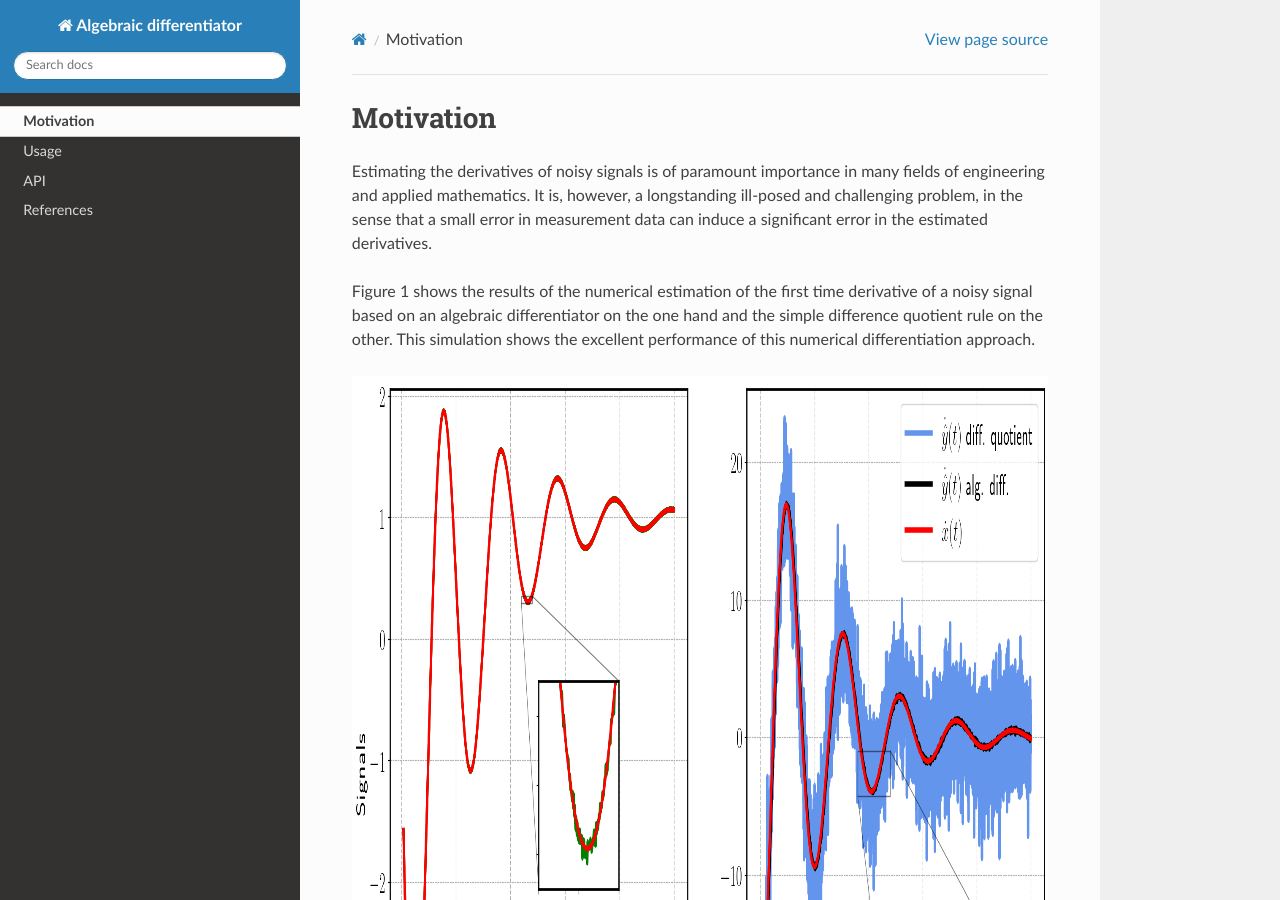
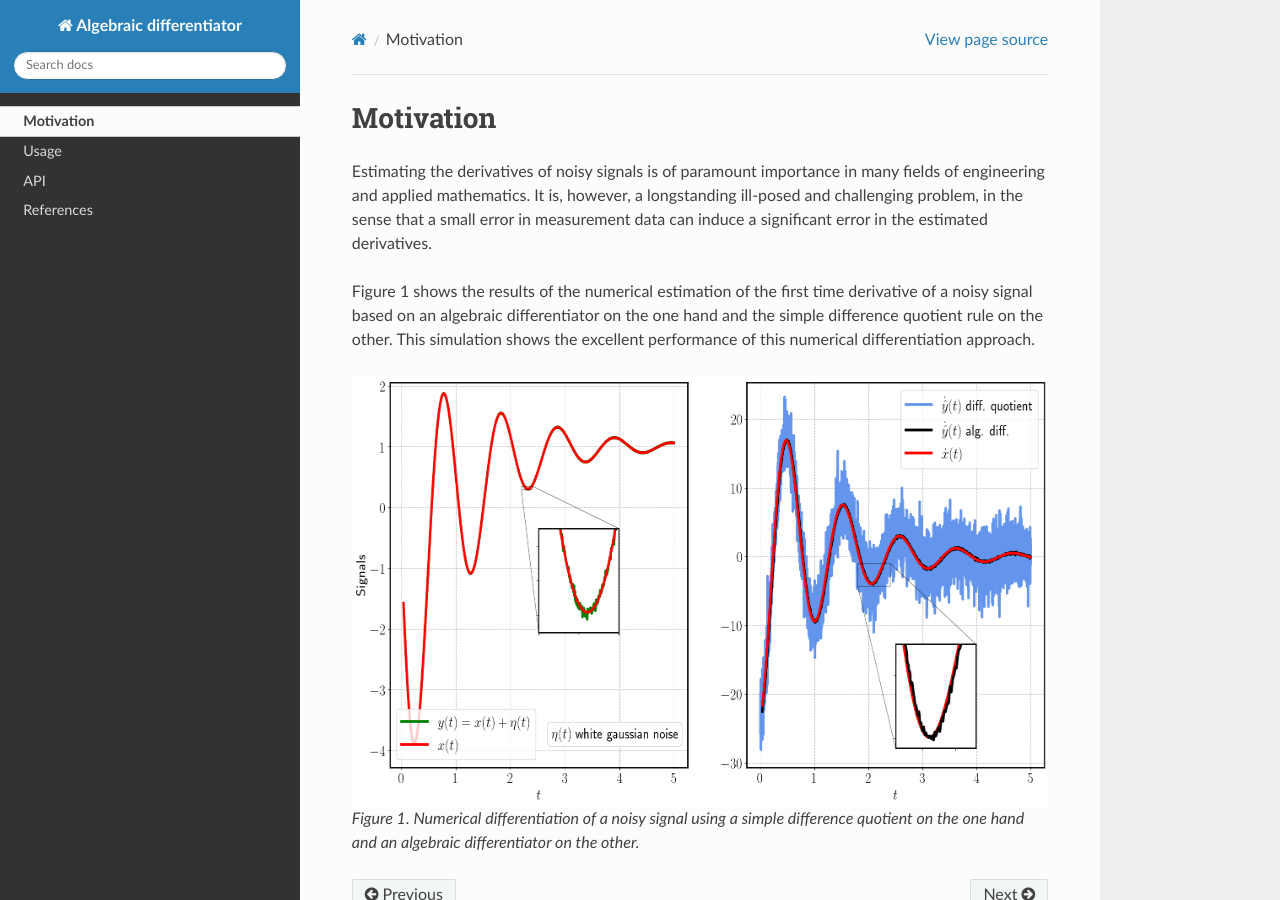
Before and after one commit to aothmane-control/Algebraic-differentiators, a Sphinx documentation site: the page built from docs/source/motivation.rst, in a window 1280 px wide and 900 px high. Built offline with Sphinx 7.4.7 and the Read the Docs theme 2.0.0, drawn with Linux system fonts in a browser that asks for light colours.

Commit message:
Changed scale image

```diff
--- a/docs/source/motivation.rst
+++ b/docs/source/motivation.rst
@@ -6,7 +6,7 @@ Estimating the derivatives of noisy signals is of paramount importance in many f
 Figure 1 shows the results of the numerical estimation of the first time derivative of a noisy signal based on an algebraic differentiator on the one hand and the simple difference quotient rule on the other. This simulation shows the excellent performance of this numerical differentiation approach.
 
 .. figure:: motivationAlgDiff.png
-   :scale: 100 %
+   :scale: 50 %
    :alt: Numerical differentiation of a noisy signal
 
    Figure 1. Numerical differentiation of a noisy signal using a simple difference quotient on the one hand and an algebraic differentiator on the other.
```
